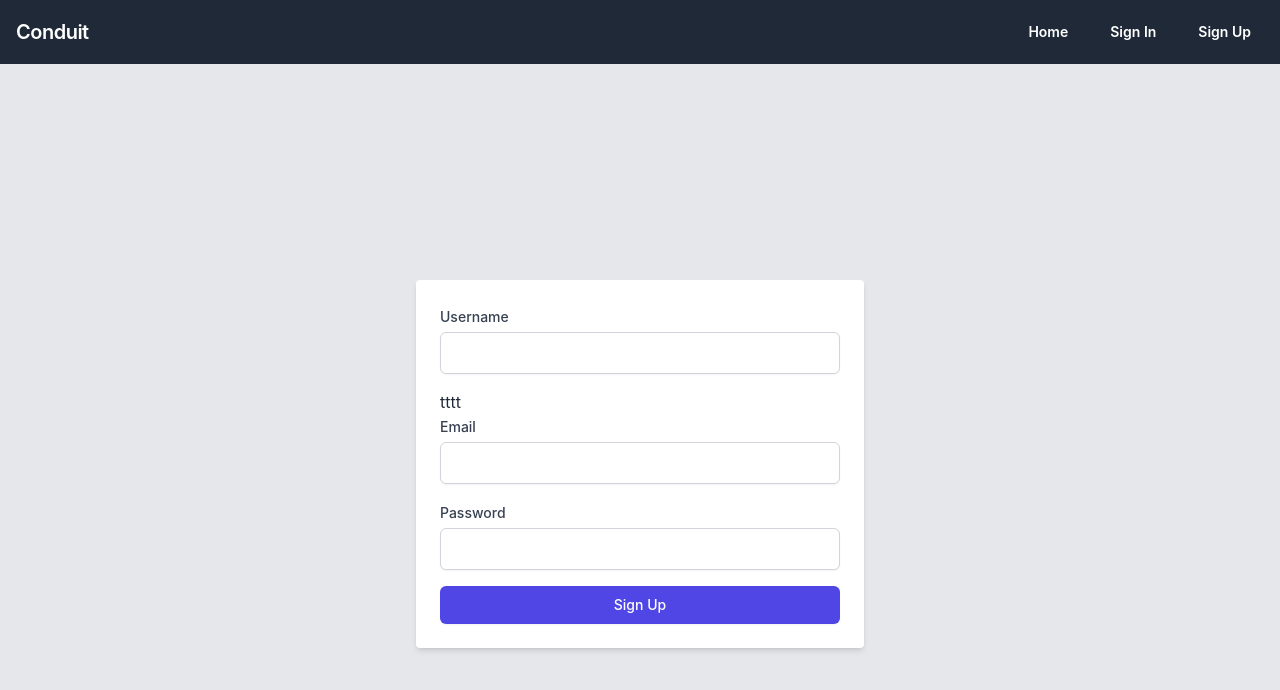
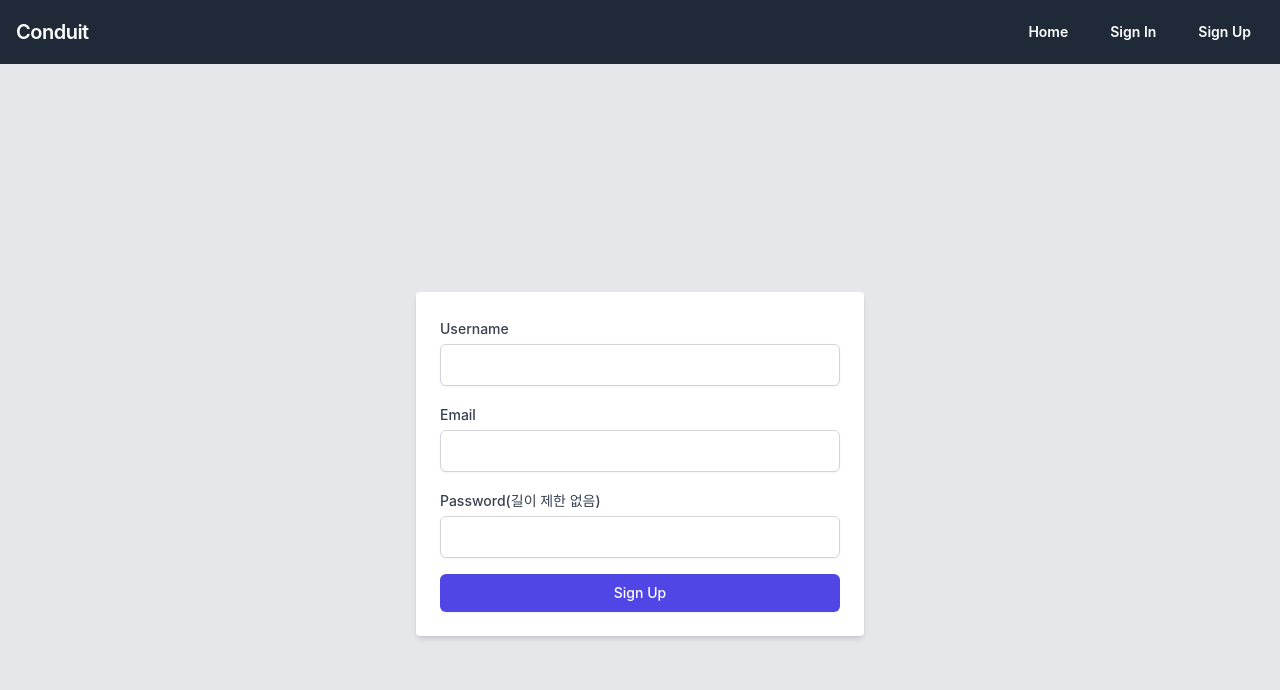
Before and after one commit to hotkimho/realworld-FE, a React (Create React App) app: page /register in a window 1280 px wide. Shown: the top 690 px of the page. Built offline with nearby package versions, Linux system fonts and the light colour scheme.

Commit message:
# EDIT - 불필요 로그 삭제

```diff
--- a/src/components/Article/ArticleCreate.tsx
+++ b/src/components/Article/ArticleCreate.tsx
@@ -44,7 +44,6 @@ const ArticleCreate: React.FC = () => {
     const handleSubmit = async (e: React.FormEvent<HTMLFormElement>) => {
         e.preventDefault();
         try {
-            console.log("create article request : ", article);
             const response = await createArticle(article);
 
             // articleview 페이지로 이동
@@ -52,18 +51,15 @@ const ArticleCreate: React.FC = () => {
         } catch (error) {
             if (isApiErrorResponse(error)) {
                 if (error.error.code === 400) {
-                    console.error('Bad request in handleSelectTag', error)
                 } else if (error.error.code === 401 || error.error.code === 403) {
                     // 인증이 유효하지 않습니다 다시 로그인해주세요 경고창과 함께 로그인 페이지로 이동
                     logoutInLocalStorage()
                     alert('인증이 유효하지 않습니다. 다시 로그인해주세요 : ' + error.error.message);
                     window.location.href = '/login';
                 } else {
-                    console.error('Unknown error in handleSelectTag', error)
                 }
             }
         }
-        console.log(article);
     };
 
     return (
--- a/src/components/Article/ArticleEdit.tsx
+++ b/src/components/Article/ArticleEdit.tsx
@@ -32,18 +32,15 @@ const ArticleEdit: React.FC = () => {
             } catch (error) {
                 if (isApiErrorResponse(error)) {
                     if (error.error.code === 400) {
-                        console.error('Bad request in handleSelectTag', error)
                     } else if (error.error.code === 401 || error.error.code === 403) {
                         // 인증이 유효하지 않습니다 다시 로그인해주세요 경고창과 함께 로그인 페이지로 이동
                         logoutInLocalStorage()
                         alert('인증이 유효하지 않습니다. 다시 로그인해주세요 : ' + error.error.message);
                         window.location.href = '/login';
                     } else {
-                        console.error('Unknown error in handleSelectTag', error)
                     }
                     navigate('/'); // On error, redirect to home
                 } else {
-                    console.error('Error fetching article:', error);
                     navigate('/'); // On error, redirect to home
                 }
 
@@ -78,7 +75,6 @@ const ArticleEdit: React.FC = () => {
             await updateArticle(articleId, article);
             navigate(`/user/${authorId}/article/${articleId}`); // Redirect to the updated article page
         } catch (error) {
-            console.error('Error updating article:', error);
         }
     };
 
--- a/src/components/Article/ArticleView.tsx
+++ b/src/components/Article/ArticleView.tsx
@@ -40,7 +40,6 @@ const ArticleView: React.FC = () => {
 
         try {
             const response = await getArticleById(authorId, articleId);
-            console.log("detail article : ", response.article)
             setArticle(response.article);
             setIsFavorited(response.article.is_favorited);
             setFavoriteCount(response.article.favorite_count);
@@ -110,11 +109,9 @@ const ArticleView: React.FC = () => {
         e.preventDefault();
         try {
             if(isFavorited) {
-                console.log("좋아요 취소!")
                 await unlikeArticle(authorId|| "", articleId || "");
                 setFavoriteCount(favoriteCount - 1);
             } else {
-                console.log("좋아요!!!")
                 await likeArticle(authorId || "", articleId || "");
                 setFavoriteCount(favoriteCount + 1);
             }
--- a/src/components/Auth/Login.tsx
+++ b/src/components/Auth/Login.tsx
@@ -43,7 +43,6 @@ const Login: React.FC = () => {
         try {
             // 로그인 API 호출 (예시 URL 및 메소드)
             const response = await SignIn(formData.email, formData.password);
-            console.log("response : ", response.user)
             // 로그인 성공: 토큰 저장, 홈 페이지로 리디렉션 등의 처리
             localStorage.setItem('access_token', response.user.access_token);
             localStorage.setItem('refresh_token', response.user.refresh_token);
@@ -52,7 +51,6 @@ const Login: React.FC = () => {
 
             window.dispatchEvent(new Event('loginSuccess'));
 
-            console.log("로그인 성공 : ", response.user);
             navigate('/'); // 홈 페이지로 리디렉션
         } catch (error) {
             console.error('Login error', error);
--- a/src/components/Auth/Register.tsx
+++ b/src/components/Auth/Register.tsx
@@ -57,14 +57,12 @@ const Register: React.FC = () => {
         try {
             if (!usernameInvalid)  {
                 const response =  await VerifyUsername(formData.username);
-                console.log("user response : ", response)
                 setUsernameDuplicate(false)
             }
 
         } catch (error) {
             if (isApiErrorResponse(error)) {
                 if (error.error.code === 400) {
-                    console.log("유저네임 유효하지않음")
                 }
                 if (error.error.code === 409) {
                     setUsernameDuplicate(true)
@@ -76,18 +74,14 @@ const Register: React.FC = () => {
         try {
             if (!emailInvalid) {
                 const response = await VerifyEmail(formData.email);
-                console.log("email response : ", response)
                 setEmailDuplicate(false)
             }
 
         } catch (error) {
             if (isApiErrorResponse(error)) {
-                console.log("걸려찌??")
                 if (error.error.code === 400) {
-                    console.log("이메일 유효하지않음")
                 }
                 if (error.error.code === 409) {
-                    console.log("응응")
                     setEmailDuplicate(true)
                 }
             }
@@ -99,17 +93,14 @@ const Register: React.FC = () => {
             // 이렇게 5개 갑 비교말고 좋은 방법이 있을까?
             if (!usernameInvalid && !emailInvalid && !passwordInvalid && !usernameDuplicate && !emailDuplicate) {
                 const response = await SignUp(formData.email, formData.username, formData.password);
-                console.log(response.user);
 
                 navigate('/');
             }
         } catch (error) {
             if (isApiErrorResponse(error)) {
                 if (error.error.code === 400) {
-                    console.log("signup code 400")
                     // 회원가입 실패 로직
                 } else if (error.error.code === 422) {
-                    console.log("signup code 422")
                     // 중복된 유저네임 또는 이메일 로직
 
                 }
@@ -130,7 +121,7 @@ const Register: React.FC = () => {
 
                     </div>
                     <div>
-                        <div>tttt {emailDuplicate}</div>
+                        <div>{emailDuplicate}</div>
                         <label htmlFor="email" className="text-sm font-medium text-gray-700">Email</label>
                         <input type="email" id="email" name="email" required
                                className="mt-1 block w-full px-3 py-2 bg-white border border-gray-300 rounded-md shadow-sm focus:outline-none focus:ring-indigo-500 focus:border-indigo-500"
@@ -139,7 +130,7 @@ const Register: React.FC = () => {
 
                     </div>
                     <div>
-                        <label htmlFor="password" className="text-sm font-medium text-gray-700">Password</label>
+                        <label htmlFor="password" className="text-sm font-medium text-gray-700">Password(길이 제한 없음)</label>
                         <input type="password" id="password" name="password" required
                                className="mt-1 block w-full px-3 py-2 bg-white border border-gray-300 rounded-md shadow-sm focus:outline-none focus:ring-indigo-500 focus:border-indigo-500"
                                value={formData.password} onChange={handleInputChange} />
--- a/src/components/Profile/ProfilePage.tsx
+++ b/src/components/Profile/ProfilePage.tsx
@@ -54,21 +54,18 @@ const ProfilePage: React.FC = () => {
         if (!username) return;
         try {
             const profileData = await getProfile(username);
-            console.log("profileData2222", profileData)
             setProfile(profileData);
             setIsFollowing(profileData.user.following);
             // authorId = profileData.user.userId;
         } catch (error) {
             if (isApiErrorResponse(error)) {
                 if (error.error.code === 400) {
-                    console.error('Bad request in handleSelectTag', error)
                 } else if (error.error.code === 401 || error.error.code === 403) {
                     // 인증이 유효하지 않습니다 다시 로그인해주세요 경고창과 함께 로그인 페이지로 이동
                     logoutInLocalStorage()
                     alert('인증이 유효하지 않습니다. 다시 로그인해주세요 : ' + error.error.message);
                     window.location.href = '/login';
                 } else {
-                    console.error('Unknown error in handleSelectTag', error)
                 }
             }
         }
--- a/src/components/Profile/ProfileSettings.tsx
+++ b/src/components/Profile/ProfileSettings.tsx
@@ -24,7 +24,6 @@ const ProfileSettings = () => {
                 // get username in localStorage
                 const username = localStorage.getItem('username');
                 const response = await getProfile(username||"");
-                console.log("in fetchProfile : ", response.user)
                 setProfile(response);
                 setFormData({
                     bio: response.user.bio,
--- a/src/config/config.ts
+++ b/src/config/config.ts
@@ -1,4 +1,4 @@
-export const BASE_URL = 'http://localhost:8090';
-// export const BASE_URL = 'https://api.kp-realworld.com';
+// export const BASE_URL = 'http://localhost:8090';
+export const BASE_URL = 'https://api.kp-realworld.com';
 
 // export const BASE_URL = 'https:/test.kp-realworld.com';
--- a/src/services/article.ts
+++ b/src/services/article.ts
@@ -8,7 +8,6 @@ import {ArticleAuthorType, ArticleCreateType, ArticleDetailType, ArticleListType
 
 export const getArticles = async (offset: number): Promise<ArticleListType> => {
     try {
-        console.log("offset : ", offset)
         // query param limit=10 추가
         const response = await axios.get<ArticleListType>(`${BASE_URL}/articles`, {
             headers: {
@@ -68,9 +67,7 @@ export const getMyArticles = async (offset: number): Promise<ArticleListType> =>
 
 // getarticle by tag
 export const getArticlesByTag = async (tag: string, offset: number): Promise<ArticleListType> => {
-    try {
-        console.log("in getArticlesByTag : ", offset)
-        // query param limit=10 추가
+    try {// query param limit=10 추가
         const response = await axios.get<ArticleListType>(`${BASE_URL}/articles/tag`, {
             headers: {
                 "Content-Type": "application/json",
--- a/src/services/comment.ts
+++ b/src/services/comment.ts
@@ -58,10 +58,6 @@ export const getCommentListByArticleId = async (authorId:string, articleId: stri
 // update Comment
 export const updateComment = async (authorId: string, articleId: string, commentId: string, body: string): Promise<CommentUpdateType> => {
     try {
-        console.log("authorId", authorId)
-        console.log("articleId", articleId)
-        console.log("commentId", commentId)
-        console.log("body", body)
         const response = await axios.put<CommentUpdateType>(`${BASE_URL}/user/${authorId}/article/${articleId}/comment/${commentId}`, {
             body,
         }, {
--- a/src/services/user.ts
+++ b/src/services/user.ts
@@ -13,7 +13,6 @@ import axios from "axios";
 // 이메일 중복 검사
 export const VerifyEmail = async (email: string): Promise<VerifyEmailResponse> => {
     try {
-        console.log("???")
         const response = await axios.post<VerifyEmailResponse>(`${BASE_URL}/user/verify-email`, {email},{
             headers: {
                 "Content-Type": "application/json",
@@ -22,9 +21,7 @@ export const VerifyEmail = async (email: string): Promise<VerifyEmailResponse> =
 
         return response.data;
     } catch (error) {
-        console.log("걸리긴 하는거지?")
         if (axios.isAxiosError(error)) {
-            console.log(error.response?.data)
             throw {
                 error: {
                     code: error.response?.data.error.code,
```
Also changed, not shown: src/components/Article/ArticleList.tsx (+2 -8 lines).
